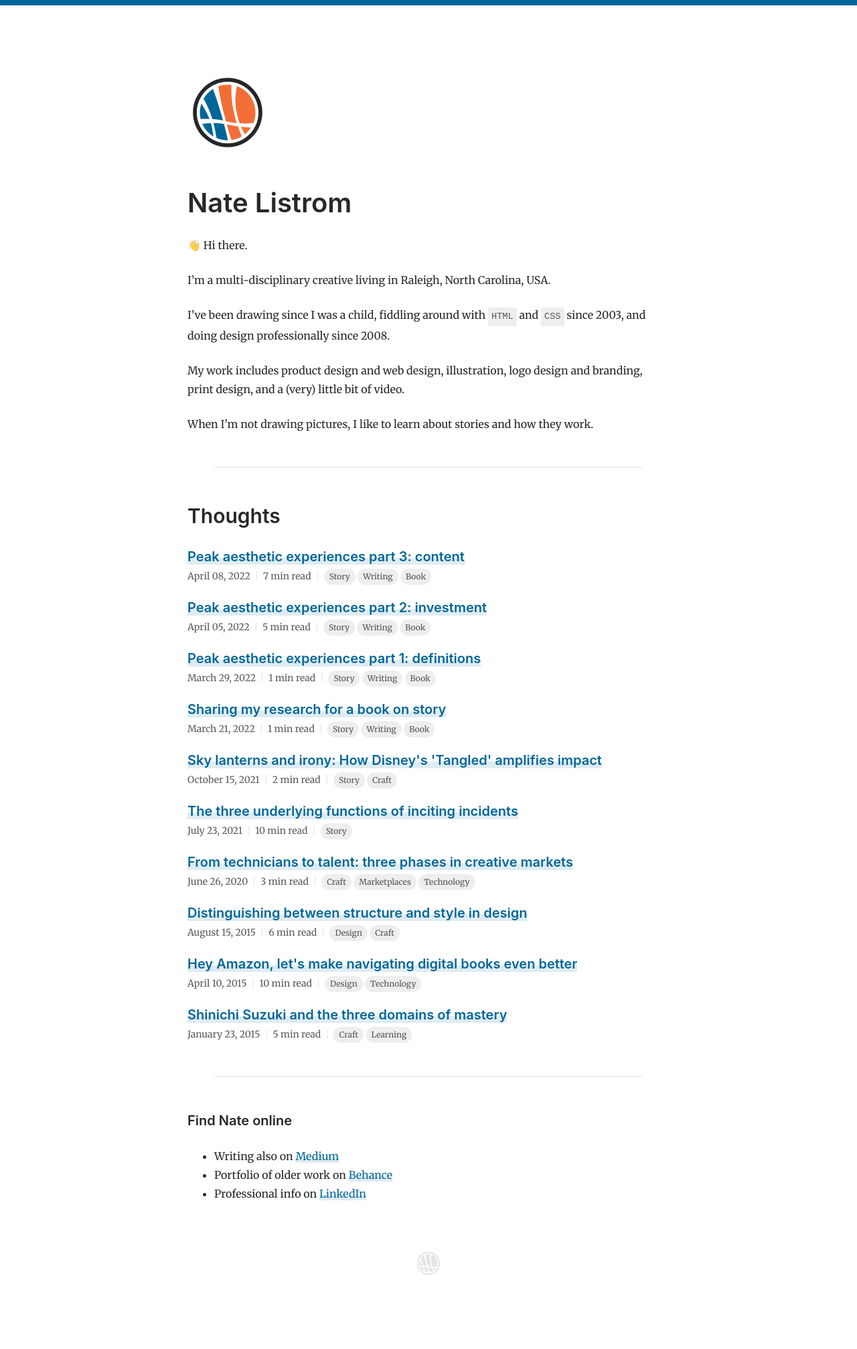
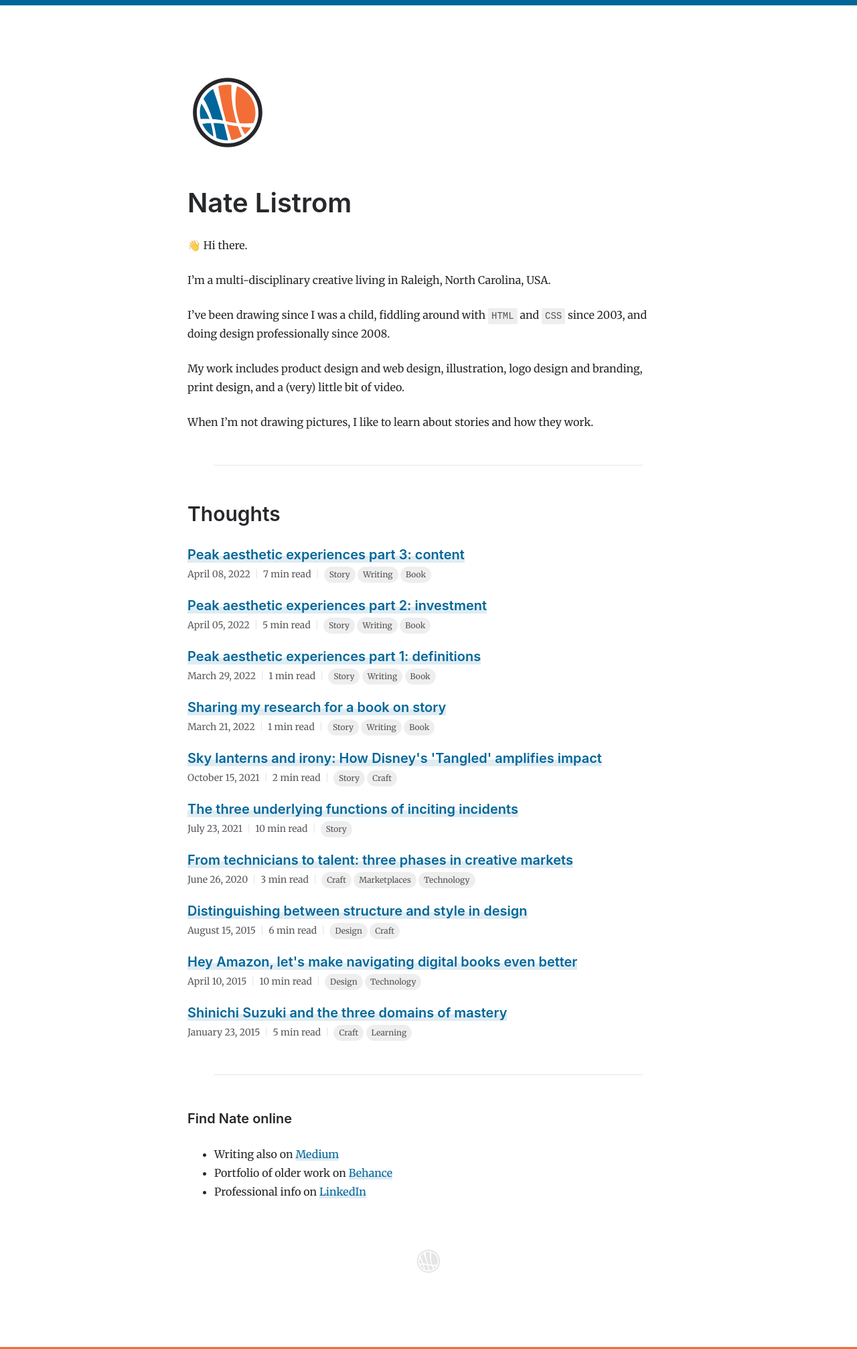
Before and after one commit to natelistrom/natelistrom.github.io, a Jekyll site: the page built from index.markdown, in a window 1280 px wide. Shown: the whole page at 67% size. Built offline with Jekyll 4.4.1, drawn with Linux system fonts in a browser that asks for light colours.

Commit message:
Fix visual styling bug where code was improperly sized and padded

```diff
--- a/css/styles.scss
+++ b/css/styles.scss
@@ -218,7 +218,8 @@ code {
   border-radius: $borderRadius;
   display: inline-block;
   font-family: monospace;
-  font-size: 85%;
+  font-size: 0.7rem;
+  line-height: 1.2rem;
   padding: 0 0.25rem;
 }
 aside {
```
